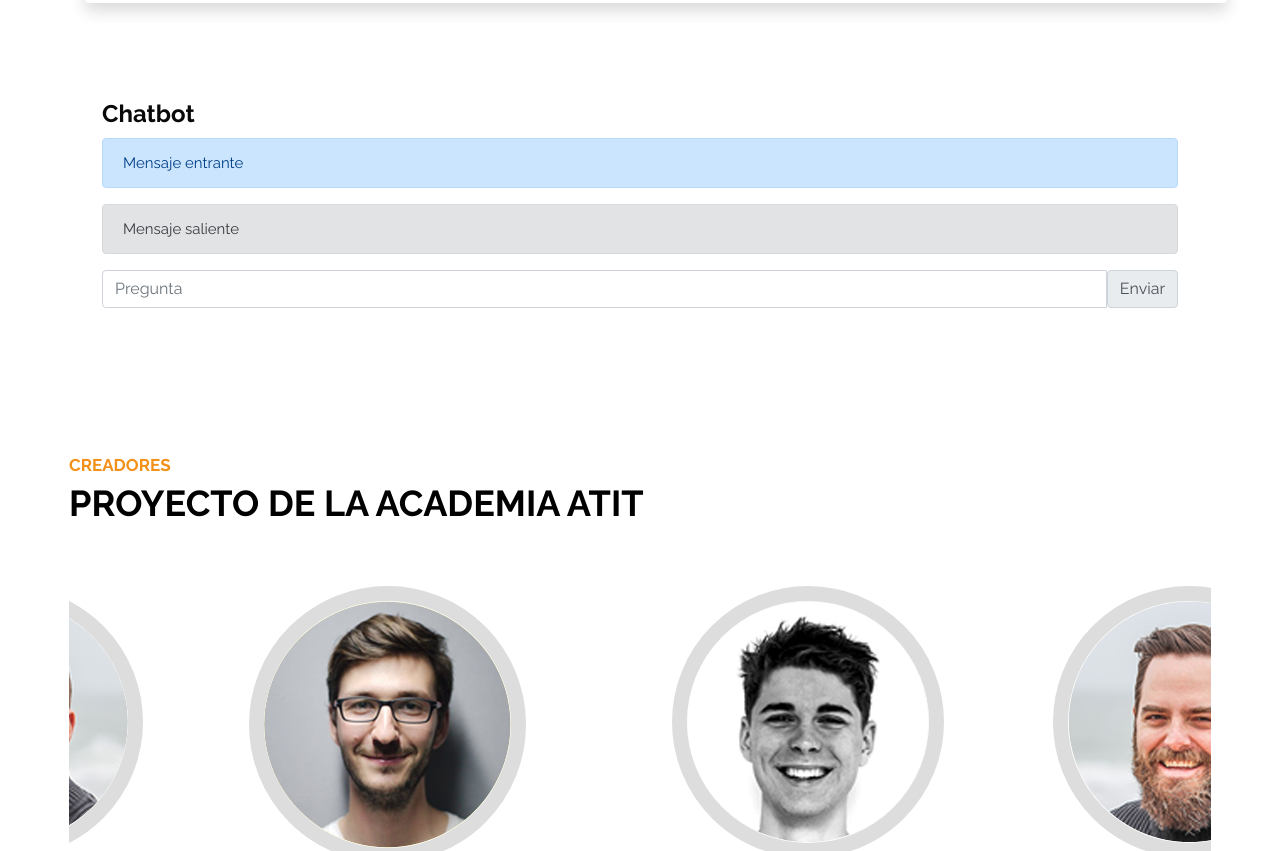
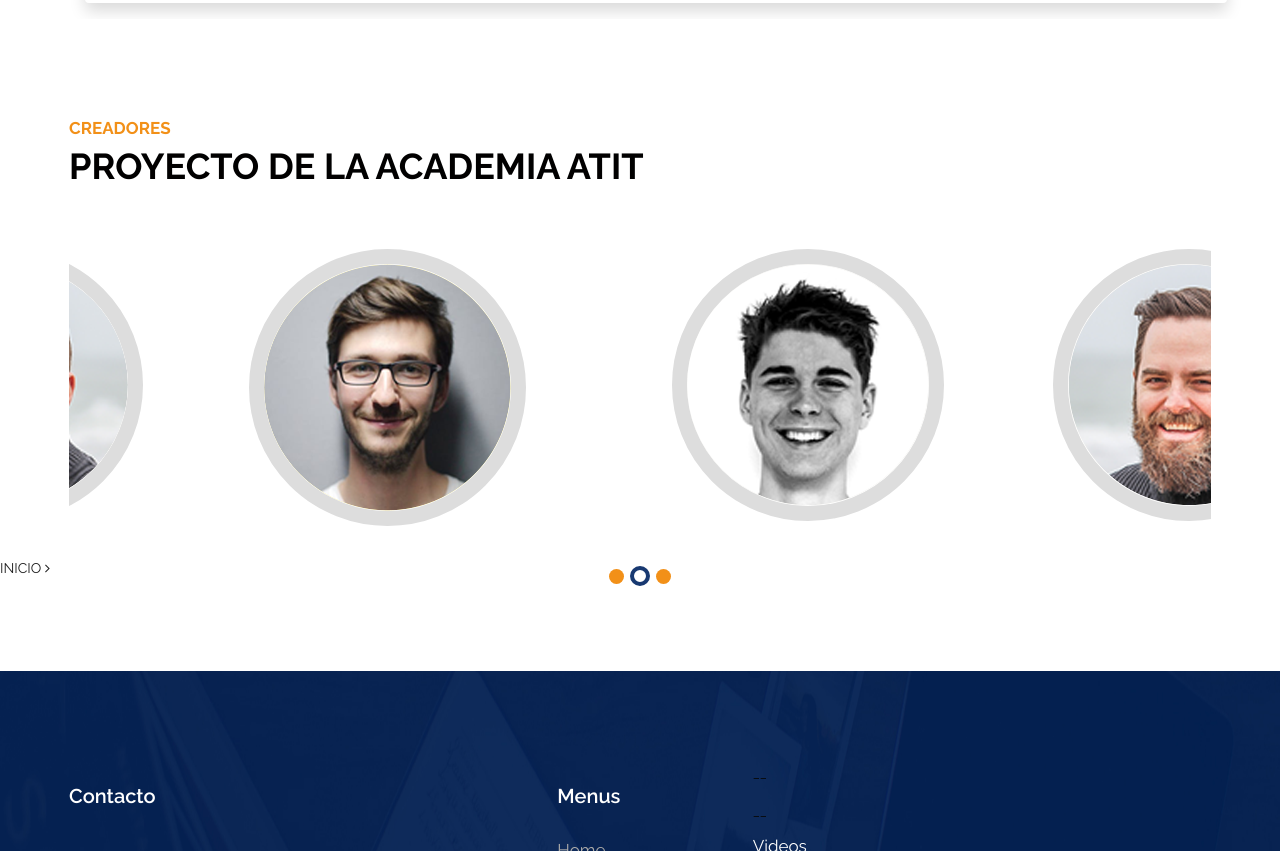
Before and after one commit to lufeisli/proyecAITI, a website: page Interaccion.html in a window 1280 px wide. Shown: the part 1396-2247 px from the top of the page. Drawn offline with nearby package versions, Linux system fonts and the light colour scheme.

Commit message:
adios chatbot

```diff
--- a/Interaccion.html
+++ b/Interaccion.html
@@ -160,17 +160,7 @@
    <!-- Fin del cuestionario -->
 
    <!-- chatbot -->
-   <div class="container mt-5 p-5">
-      <h1><strong>Chatbot</strong></h1>
-      <ul class="chat p-0" id="chat" style="overflow-y: scroll; max-height: 500px">
-         <li class="alert alert-primary"><p>Mensaje entrante</p></li>
-         <li class="alert alert-secondary"><p>Mensaje saliente</p></li>
-      </ul>
-      <div class="input-group">
-         <input class="form-control" type="text" name="" placeholder="Pregunta" id="chatinput">
-         <span id="enviarbtn" class="btn btn-primary input-group-text">Enviar</span>
-      </div>
-   </div>
+
 
       <!-- team  section -->
       <div id="team" class="team">
```
